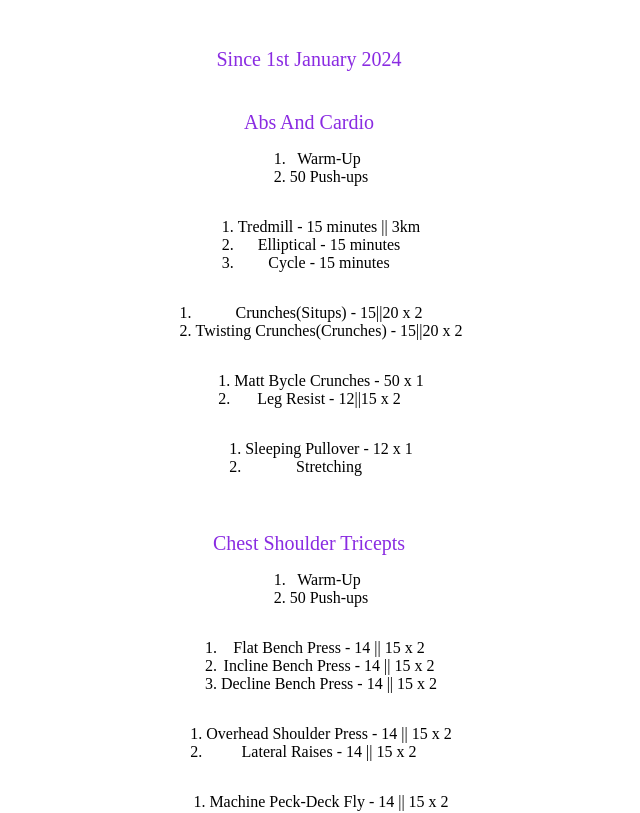
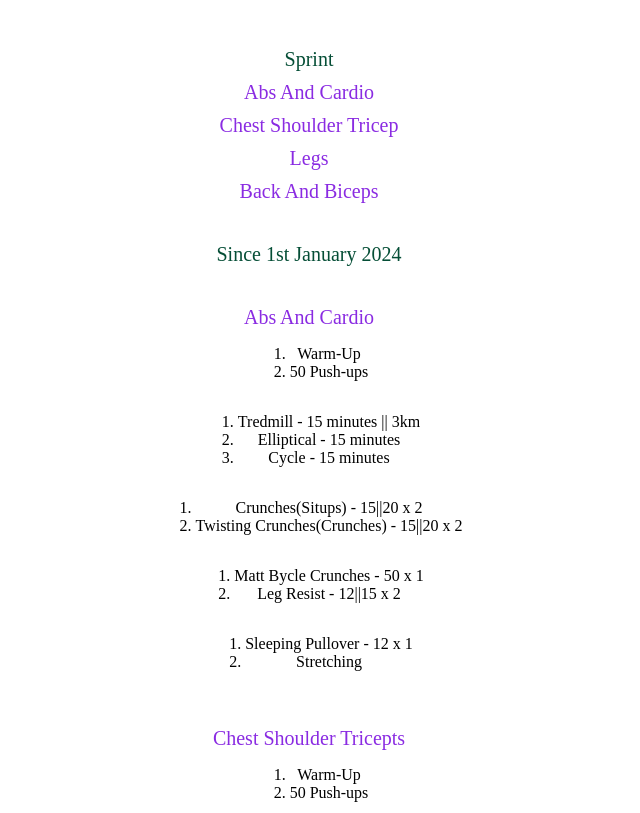
Before and after one commit to IlIIIlIIIlIlIlI/workout-plan, a React (Create React App) app: page / in a window 1280 px wide. Shown: the top 813 px of the page, without its empty margins (331-971 px from the left). Built offline with nearby package versions, Linux system fonts and the light colour scheme.

Commit message:
new changes

```diff
--- a/src/AbsAndCardio/AbsAndCardio.css
+++ b/src/AbsAndCardio/AbsAndCardio.css
@@ -5,12 +5,22 @@
   justify-content: center;
 }
 
-.date {
+.date,
+.date1,
+.date2 {
   margin-top: 40px;
   font-size: 20px;
   color: blueviolet;
 }
 
+.date2 {
+  margin-top: 10px;
+}
+
+.date1 {
+  color: rgb(5, 78, 54);
+}
+
 li {
   text-align: center;
 }
--- a/src/AbsAndCardio/AbsAndCardio.tsx
+++ b/src/AbsAndCardio/AbsAndCardio.tsx
@@ -4,7 +4,7 @@ import './AbsAndCardio.css';
 function AbsAndCardio() {
   return (
     <div className='main'>
-      <div className='date'>Since 1st January 2024</div>
+      <div className='date1'>Since 1st January 2024</div>
       <div className='date'>Abs And Cardio</div>
       <ol>
         <li>Warm-Up</li>
--- a/src/App.tsx
+++ b/src/App.tsx
@@ -7,6 +7,13 @@ import BackAndBiceps from './BackAndBiceps';
 function App() {
   return (
     <div>
+      <div className='main'>
+        <div className='date1'>Sprint</div>
+        <div className='date2'>Abs And Cardio</div>
+        <div className='date2'>Chest Shoulder Tricep</div>
+        <div className='date2'>Legs</div>
+        <div className='date2'>Back And Biceps</div>
+      </div>
       <AbsAndCardio />
 
       <CST />
```
